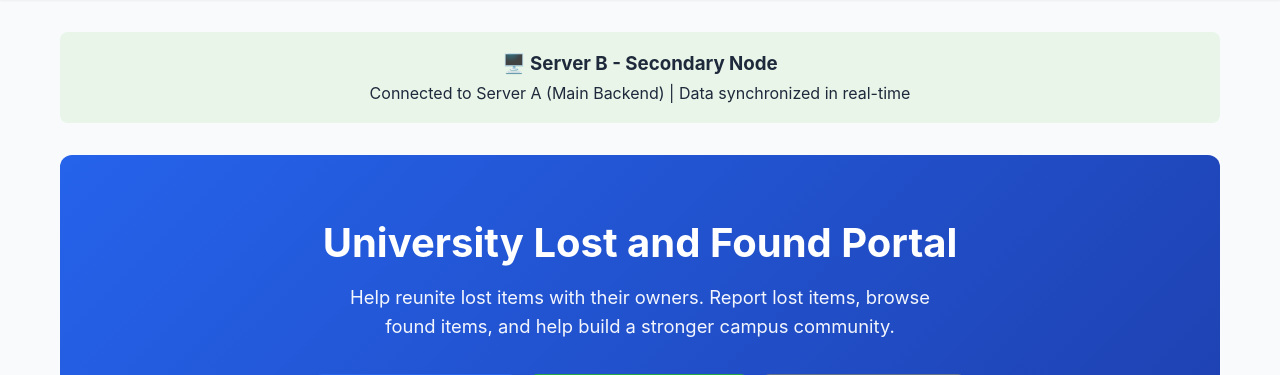
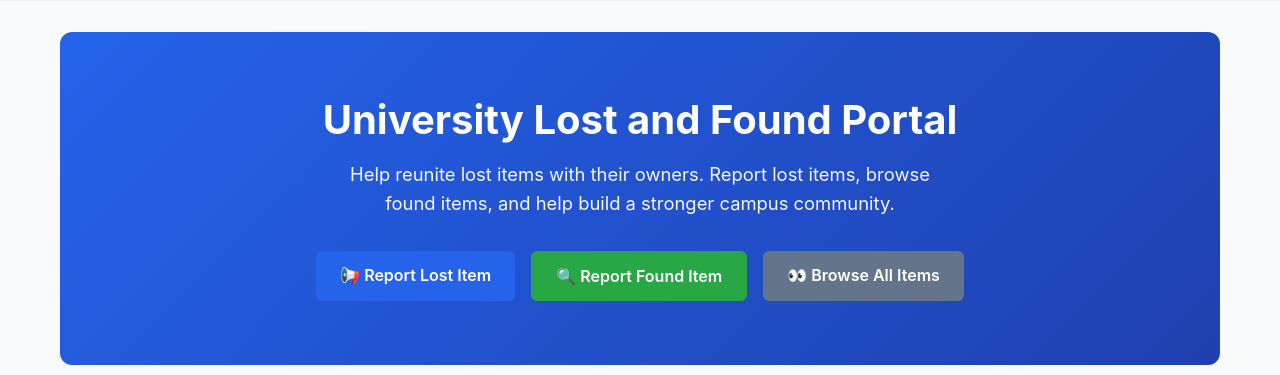
Before and after one commit to Izaek256/Lostnfound, a PHP site: page /Lostnfound/ in a window 1280 px wide. Shown: the part 78-453 px from the top of the page. Run offline with PHP 8.4, Linux system fonts and the light colour scheme; data that the repository does not hold is empty.

Commit message:
refactor(ui): remove Server B secondary node info from main content
- Deleted the server-info div displaying Server B details
- Simplified main content by removing redundant server information
- Ensured the hero section and main layout remain intact

```diff
--- a/ServerC/index.php
+++ b/ServerC/index.php
@@ -126,11 +126,6 @@ try {
 
     <!-- Main Content -->
     <main>
-        <div class="server-info">
-            <h3>🖥️ Server B - Secondary Node</h3>
-            <p>Connected to Server A (Main Backend) | Data synchronized in real-time</p>
-        </div>
-
         <!-- Hero Section -->
         <section class="hero">
             <h2>University Lost and Found Portal</h2>
```
